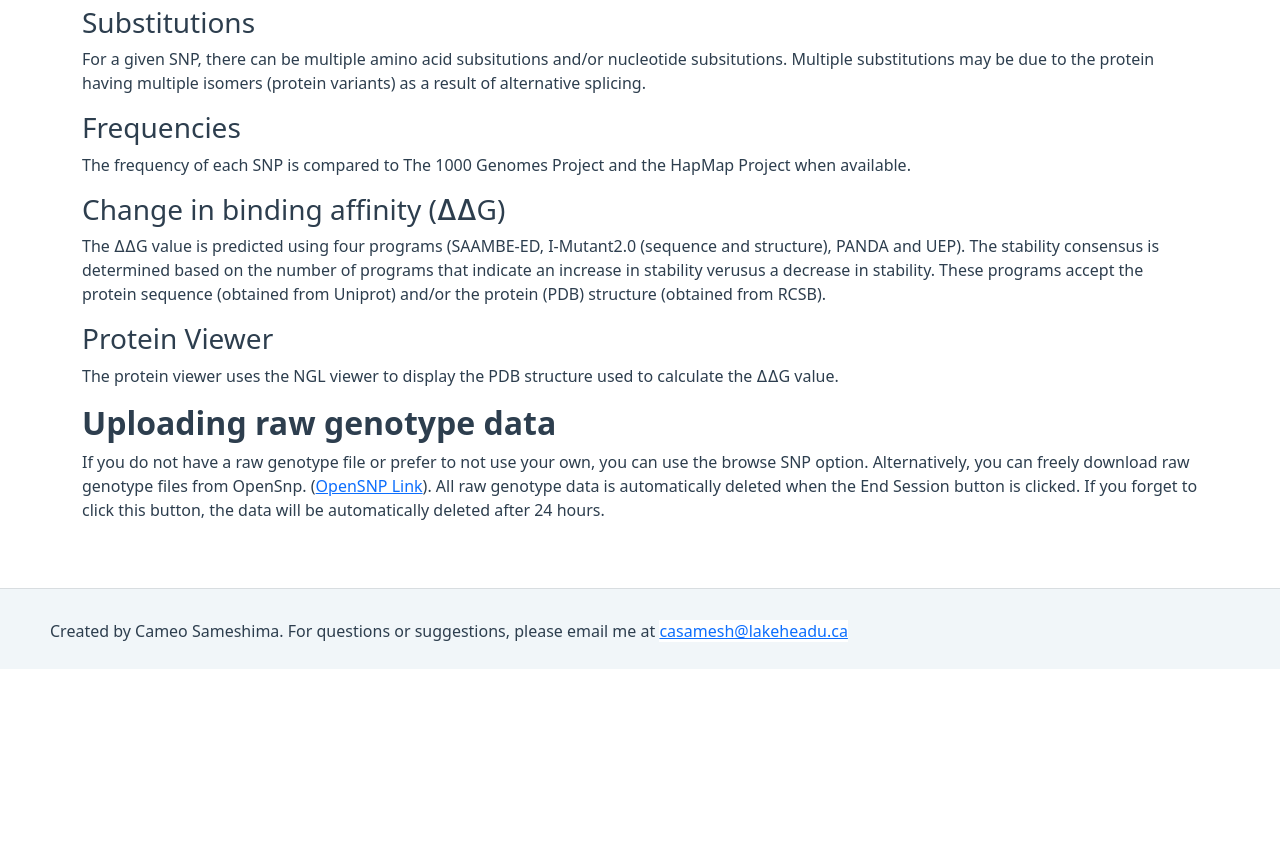
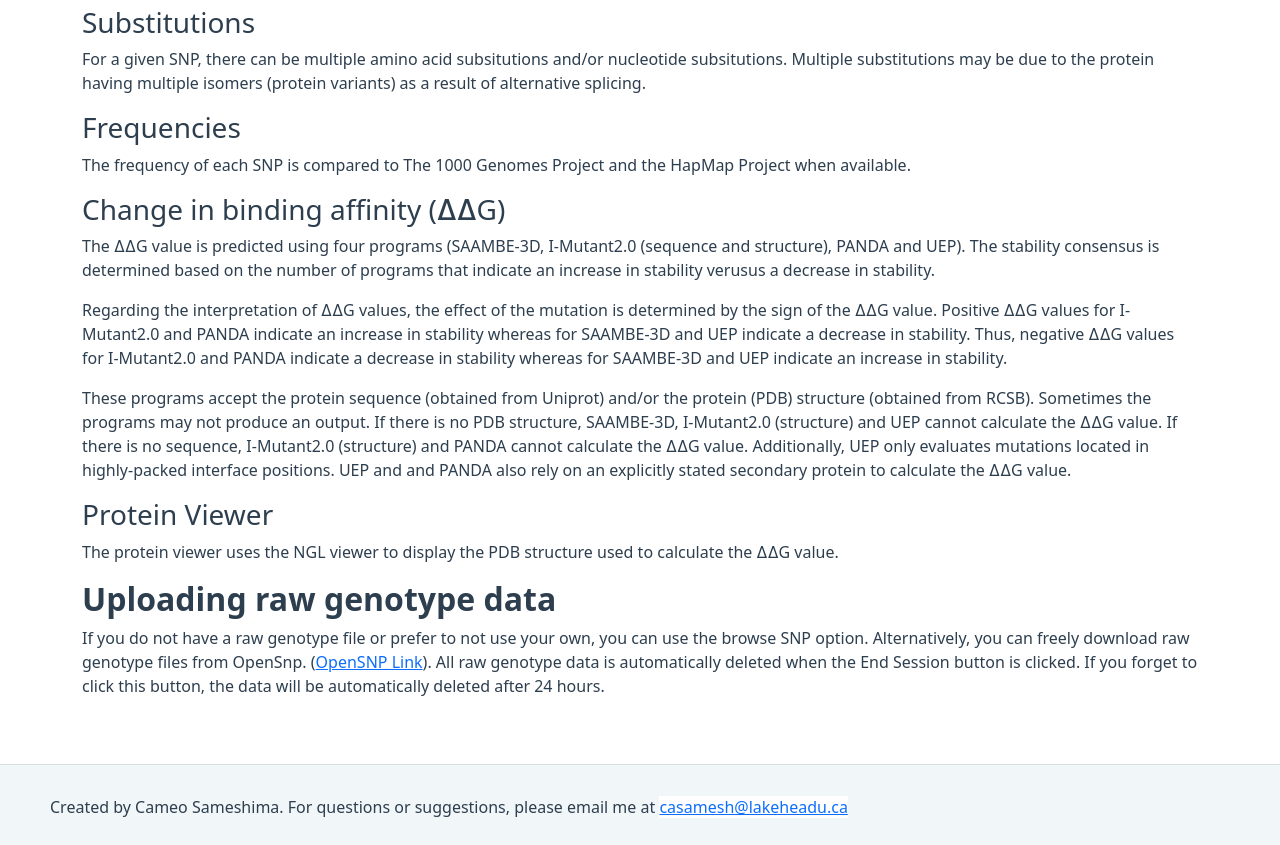
Before and after one commit to cameosam/comet, a Flask app: page /about in a window 1280 px wide. Shown: the part 675-1520 px from the top of the page. Before the commit the page ends 1344 px from the top, so only its background shows below. Run offline with Flask 2, Linux system fonts and the light colour scheme.

Commit message:
update readme and about

```diff
--- a/templates/about.html
+++ b/templates/about.html
@@ -28,16 +28,28 @@
     <h3>Frequencies</h3>
     <p>The frequency of each SNP is compared to The 1000 Genomes Project and the HapMap Project when available.</p>
     <h3>Change in binding affinity (∆∆G)</h3>
-    <p>The ∆∆G value is predicted using four programs (SAAMBE-ED, I-Mutant2.0 (sequence and structure), PANDA and UEP).
+    <p>The ∆∆G value is predicted using four programs (SAAMBE-3D, I-Mutant2.0 (sequence and structure), PANDA and UEP).
         The stability consensus is determined based on the number of programs that indicate an increase in stability
-        verusus a decrease in stability. These programs accept the protein sequence (obtained from Uniprot) and/or the
-        protein (PDB) structure (obtained from RCSB).</p>
+        verusus a decrease in stability. </p>
+    <p>Regarding the interpretation of ∆∆G values, the effect of the mutation is determined by the sign of the ∆∆G
+        value. Positive ∆∆G values for I-Mutant2.0 and PANDA indicate an increase in stability whereas for SAAMBE-3D and
+        UEP indicate a decrease in stability. Thus, negative ∆∆G values for I-Mutant2.0 and PANDA indicate a decrease
+        in stability whereas for SAAMBE-3D and UEP indicate an increase in stability.</p>
+    <p>These programs accept the protein sequence (obtained from Uniprot) and/or the protein (PDB) structure (obtained
+        from RCSB). Sometimes the programs may not produce an output. If there is no PDB structure, SAAMBE-3D,
+        I-Mutant2.0 (structure) and UEP cannot calculate the ∆∆G value. If there is no sequence, I-Mutant2.0 (structure)
+        and PANDA cannot calculate the ∆∆G value. Additionally, UEP only evaluates mutations located in highly-packed
+        interface positions. UEP and and PANDA also rely on an explicitly stated secondary protein to calculate the ∆∆G
+        value.</p>
+
     <h3>Protein Viewer</h3>
     <p>The protein viewer uses the NGL viewer to display the PDB structure used to calculate the ∆∆G value.</p>
     <h2><strong>Uploading raw genotype data</strong></h2>
     <p>If you do not have a raw genotype file or prefer to not use your own, you can use the browse SNP option.
-        Alternatively, you can freely download raw genotype files from OpenSnp. (<a href="https://opensnp.org/">OpenSNP Link</a>).
-        All raw genotype data is automatically deleted when the End Session button is clicked. If you forget to click
+        Alternatively, you can freely download raw genotype files from OpenSnp. (<a href="https://opensnp.org/">OpenSNP
+            Link</a>).
+        All raw genotype data is automatically deleted when the End Session button is clicked. If you forget to
+        click
         this button, the data will be automatically deleted after 24 hours.</p>
 </div>
 {% endblock %}
```
Also changed, not shown: README.md.
